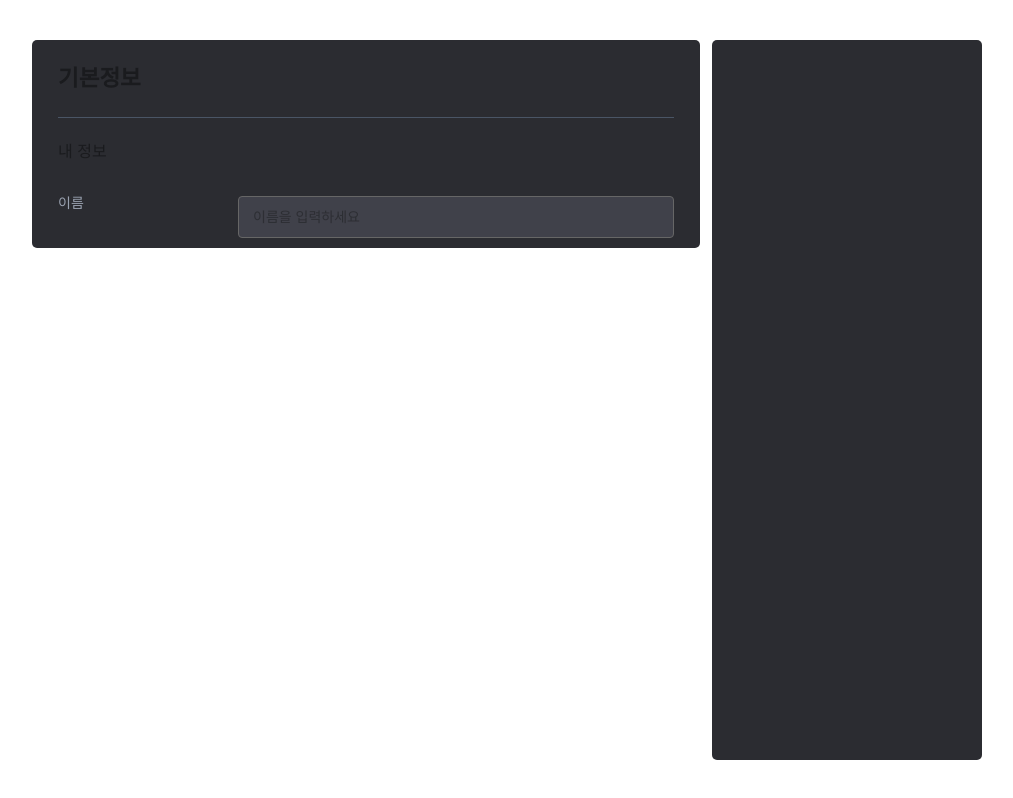
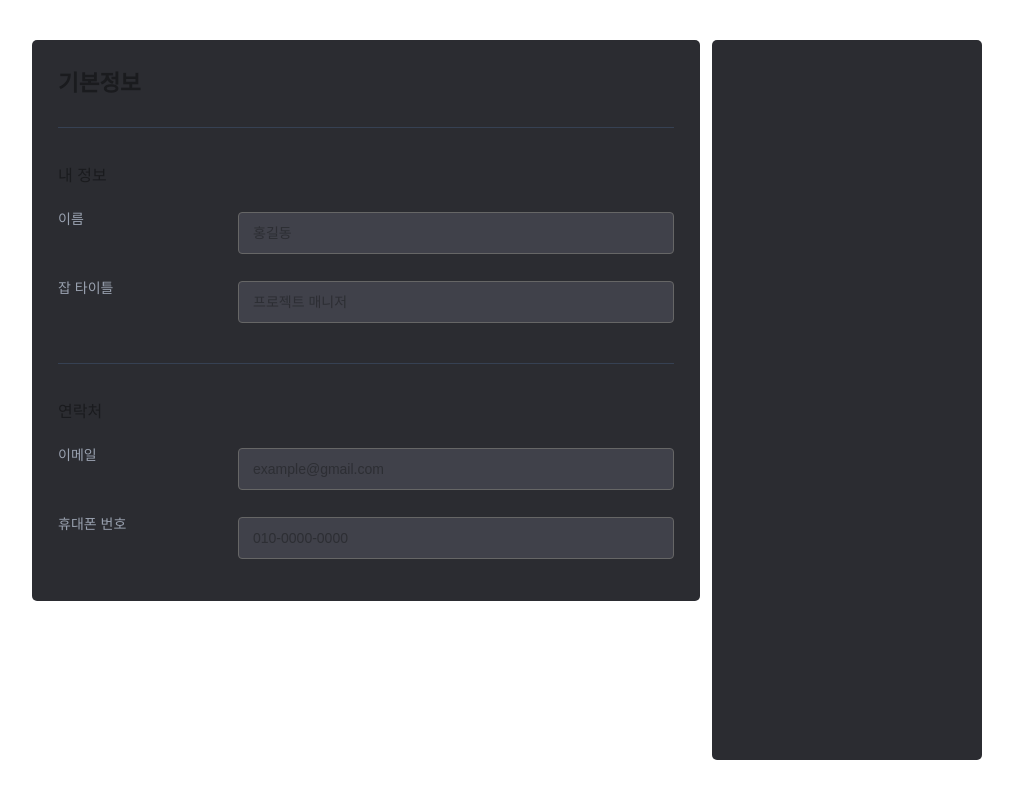
Before and after one commit to ComWith-mini-Project/frontend, a Next.js app: page /career in a window 1280 px wide. Shown: the whole page, without its empty margins (133-1146 px from the left). Built offline with nearby package versions, Linux system fonts and the light colour scheme.

Commit message:
style: Title margin, padding + Hr component

```diff
--- a/app/(router)/career/page.tsx
+++ b/app/(router)/career/page.tsx
@@ -1,14 +1,24 @@
 import { MainTitle, SubTitle } from 'components/Title';
 import Container from 'components/Container';
 import Input from 'components/Input';
+import Hr from 'components/Hr';
 
 export default function Career() {
   return (
-    <Container className="flex-auto">
+    <Container className="flex-auto pb-[4.2rem]">
       <MainTitle>기본정보</MainTitle>
       <div>
-        <SubTitle>내 정보</SubTitle>
-        <Input title="이름" placeholder="이름을 입력하세요" />
+        <div style={{ marginTop: 'var(--hr-margin)' }}>
+          <SubTitle>내 정보</SubTitle>
+          <Input title="이름" placeholder="홍길동" />
+          <Input title="잡 타이틀" placeholder="프로젝트 매니저" />
+          <Hr />
+        </div>
+        <div>
+          <SubTitle>연락처</SubTitle>
+          <Input title="이메일" placeholder="example@gmail.com" />
+          <Input title="휴대폰 번호" placeholder="010-0000-0000" />
+        </div>
       </div>
     </Container>
   );
--- /dev/null
+++ b/app/_components/Hr.tsx
@@ -0,0 +1,5 @@
+import styles from 'styles/component.module.css';
+
+export default function Hr() {
+  return <hr className={styles.hr} />;
+}
--- a/app/_components/Input.tsx
+++ b/app/_components/Input.tsx
@@ -6,7 +6,7 @@ export const InputTitle = ({ children }: { children: React.ReactNode }) => {
 
 const Input = ({ title, placeholder }: { title: string; placeholder: string }) => {
   return (
-    <div className="flex py-4">
+    <div className="flex mt-11">
       <InputTitle>{title}</InputTitle>
       <input className={styles.career_input} type="text" placeholder={placeholder} />
     </div>
--- a/app/_components/Title.tsx
+++ b/app/_components/Title.tsx
@@ -1,9 +1,9 @@
 export function MainTitle({ children }: { children: React.ReactNode }) {
   return (
-    <h1 className="text-4xl font-semibold py-[2.6rem] border-b-1 border-gray-600">{children}</h1>
+    <h1 className="text-4xl font-semibold py-[3.1rem] border-b-1 border-gray-700">{children}</h1>
   );
 }
 
 export function SubTitle({ children }: { children: React.ReactNode }) {
-  return <h3 className="text-[1.6rem] font-medium py-[2.6rem]">{children}</h3>;
+  return <h3 className="text-[1.6rem] font-medium">{children}</h3>;
 }
--- a/styles/component.module.css
+++ b/styles/component.module.css
@@ -1,3 +1,12 @@
+/* global */
+.hr {
+  width: 100%;
+  height: 1px;
+  border-color: #364153;
+  margin: var(--hr-margin) 0;
+}
+
+/* router */
 .career_input {
   background-color: #40414a;
   border: 1px solid #666;
--- a/styles/globals.css
+++ b/styles/globals.css
@@ -109,6 +109,8 @@ main {
   --color-background: var(--background);
   --color-foreground: var(--foreground);
 
+  --hr-margin: 4rem;
+
   height: 100%;
   font-size: 10px;
 }
@@ -157,6 +159,7 @@ html input {
   border-radius: 0.4rem;
   padding: 1.2rem 1.4rem;
 }
+
 /* page wrapper */
 .career-page-wrapper {
   position: relative;
```
